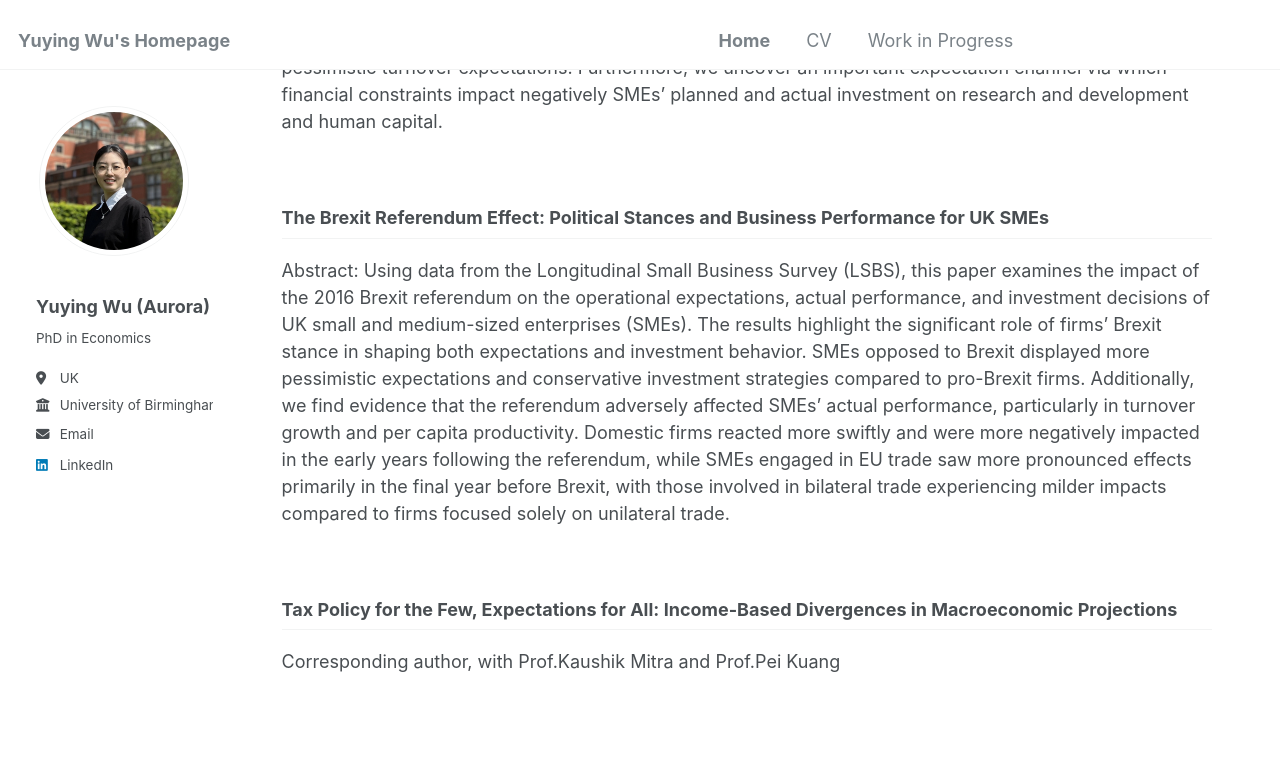
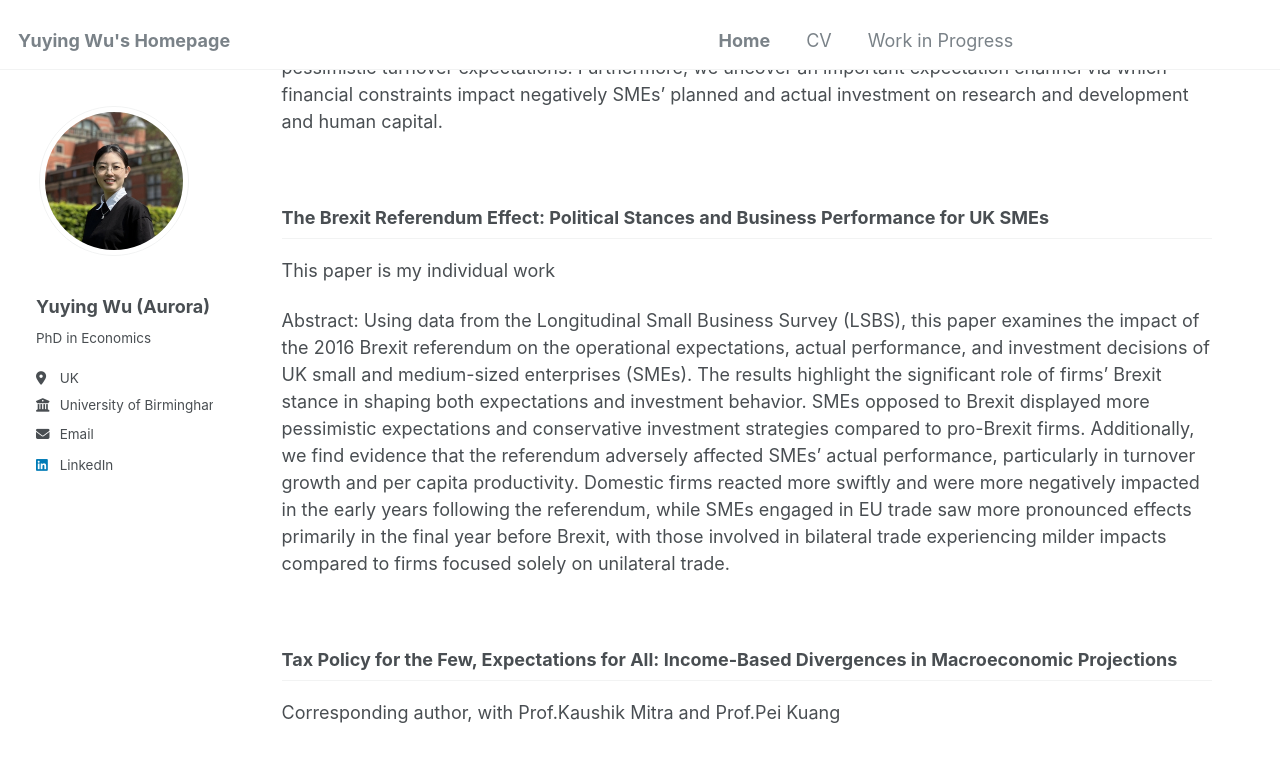
Before and after one commit to YUYINGWU-AURORA/YUYINGWU-AURORA.github.io, a Jekyll site: the page built from _pages/publications.md, in a window 1280 px wide and 900 px high, scrolled down 333 px. Shown: the top 762 px of the window. Built offline with Jekyll 4.4.1, drawn with Linux system fonts in a browser that asks for light colours.

Commit message:
Update publications.md

```diff
--- a/_pages/publications.md
+++ b/_pages/publications.md
@@ -22,6 +22,8 @@ Abstract: Using longitudinal survey data of Small and Medium-sized Enterprises (
 
 ### The Brexit Referendum Effect: Political Stances and Business Performance for UK SMEs
 
+This paper is my individual work
+
 Abstract: Using data from the Longitudinal Small Business Survey (LSBS), this paper examines the impact of the 2016 Brexit referendum on the operational expectations, actual performance, and investment decisions of UK small and medium-sized enterprises (SMEs). The results highlight the significant role of firms' Brexit stance in shaping both expectations and investment behavior. SMEs opposed to Brexit displayed more pessimistic expectations and conservative investment strategies compared to pro-Brexit firms. Additionally, we find evidence that the referendum adversely affected SMEs' actual performance, particularly in turnover growth and per capita productivity. Domestic firms reacted more swiftly and were more negatively impacted in the early years following the referendum, while SMEs engaged in EU trade saw more pronounced effects primarily in the final year before Brexit, with those involved in bilateral trade experiencing milder impacts compared to firms focused solely on unilateral trade.
 
 
```
